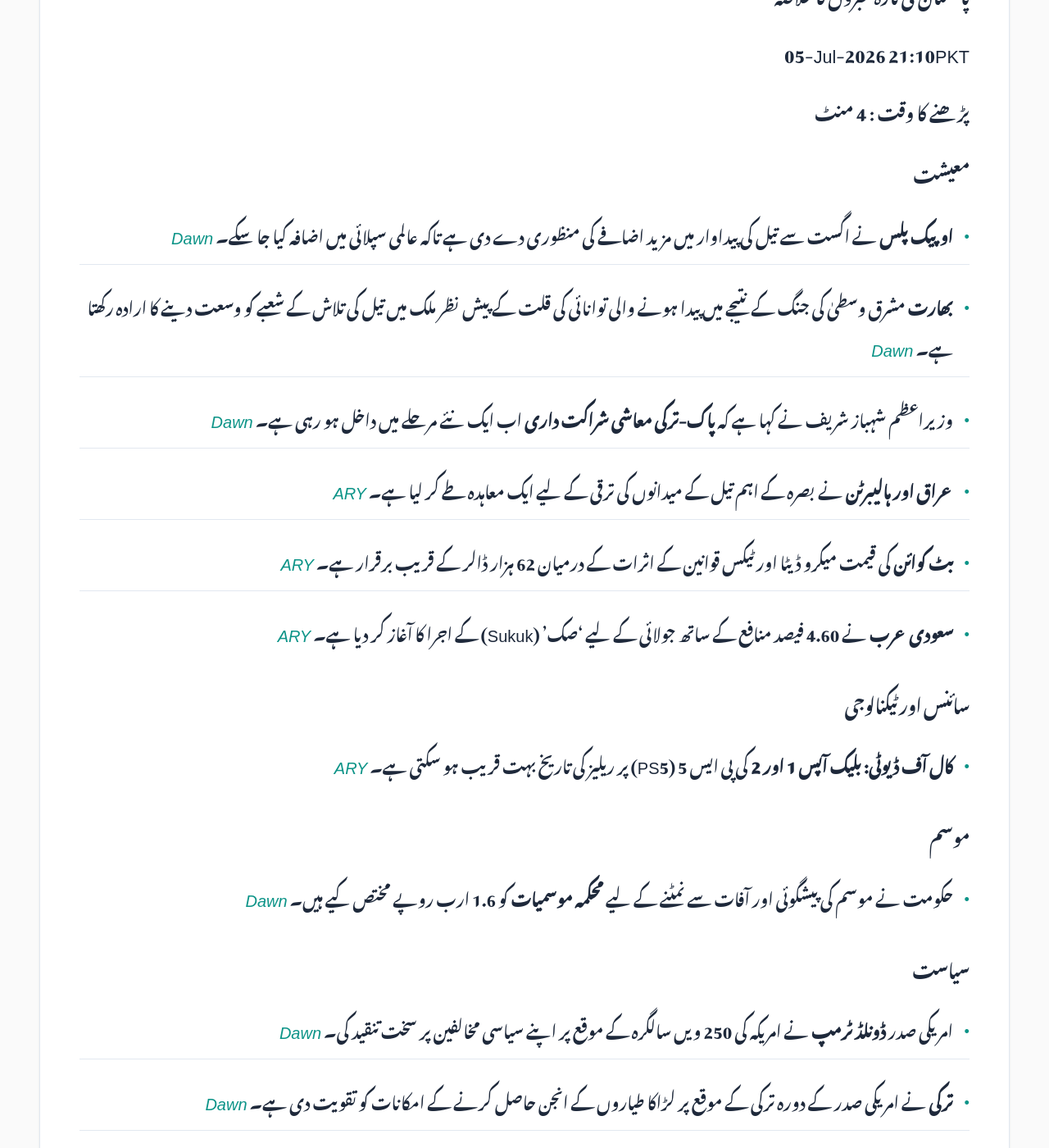
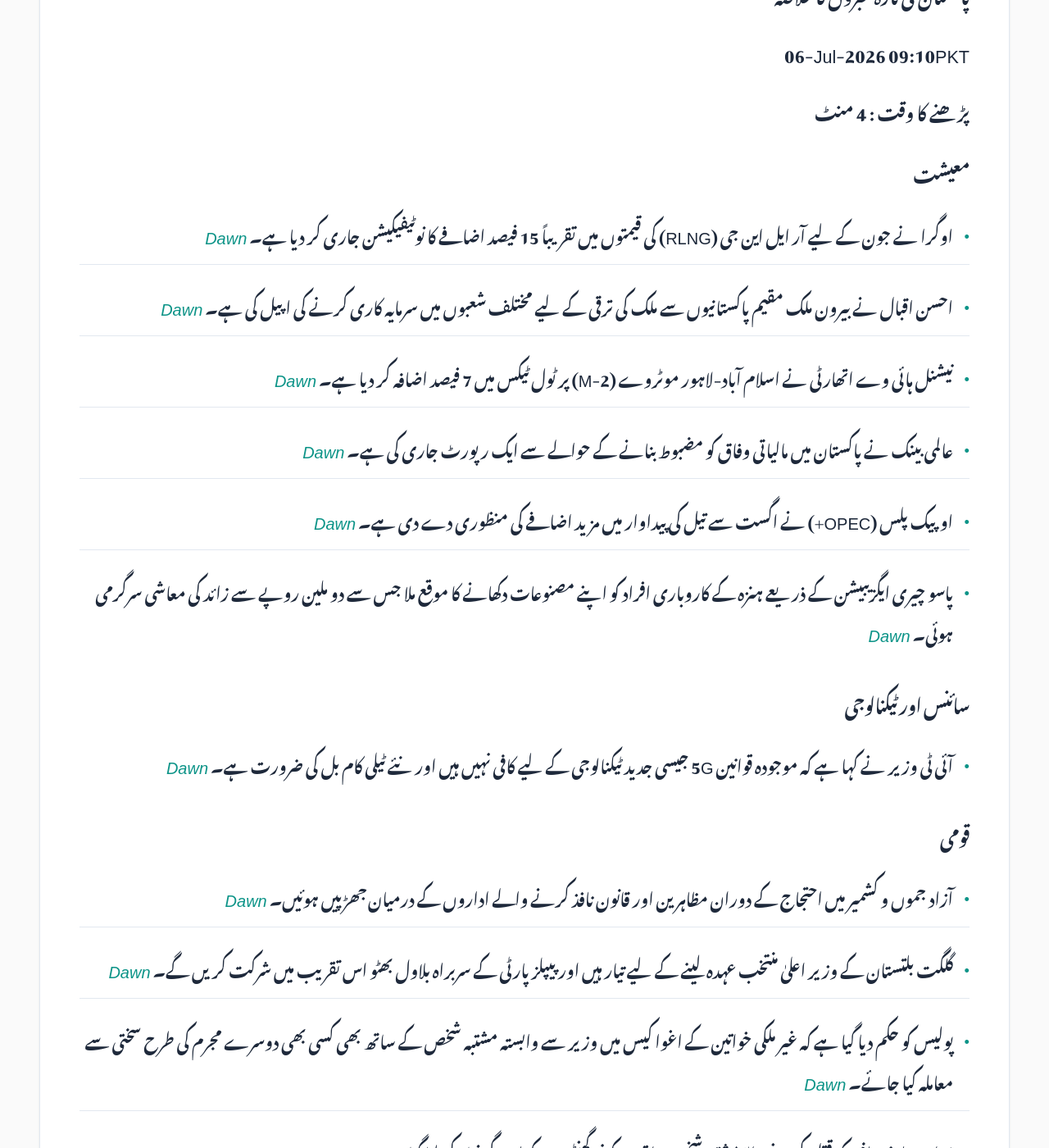
Before and after one commit to zsubzwary/news, a Jekyll site: the page built from ur/index.md, in a window 1280 px wide and 1400 px high, scrolled down 354 px. Shown: the whole window at 82% size. Built offline with Jekyll 4.4.1, drawn with Linux system fonts in a browser that asks for light colours; some web fonts are replaced; comment, search, counter and statistics services are not loaded; some of the changed text lies outside the part shown.

Commit message:
DateTime; 2026-07-06T04:10:10.339Z

```diff
--- a/ur/index.md
+++ b/ur/index.md
@@ -7,52 +7,46 @@ rtl: true
 
 پاکستان کی تازہ خبروں کا خلاصہ
 
- &lrm; 05-Jul-2026 21:10PKT
+ &lrm; 06-Jul-2026 09:10PKT
 
 پڑھنے کا وقت : 4 منٹ
 
 ### معیشت
-- **اوپیک پلس** نے اگست سے تیل کی پیداوار میں مزید اضافے کی منظوری دے دی ہے تاکہ عالمی سپلائی میں اضافہ کیا جا سکے۔ *[Dawn](https://www.dawn.com/news/2013159/opec-approves-further-oil-output-increase-as-hormuz-exports-start-to-recover)*
-- **بھارت** مشرق وسطیٰ کی جنگ کے نتیجے میں پیدا ہونے والی توانائی کی قلت کے پیش نظر ملک میں تیل کی تلاش کے شعبے کو وسعت دینے کا ارادہ رکھتا ہے۔ *[Dawn](https://www.dawn.com/news/2013136/india-eyes-oil-exploration-expansion-after-middle-east-war-shortages)*
-- وزیراعظم شہباز شریف نے کہا ہے کہ **پاک-ترکی معاشی شراکت داری** اب ایک نئے مرحلے میں داخل ہو رہی ہے۔ *[Dawn](https://www.dawn.com/news/2012929/two-hearts-with-one-soul-pm-shehbaz-says-pak-turkiye-economic-partnership-entering-a-new-phase)*
-- **عراق اور ہالیبرٹن** نے بصرہ کے اہم تیل کے میدانوں کی ترقی کے لیے ایک معاہدہ طے کر لیا ہے۔ *[ARY](https://arynews.tv/iraq-halliburton-sign-deal-to-develop-key-basra-oil-fields)*
-- **بٹ کوائن** کی قیمت میکرو ڈیٹا اور ٹیکس قوانین کے اثرات کے درمیان 62 ہزار ڈالر کے قریب برقرار ہے۔ *[ARY](https://arynews.tv/bitcoin-clings-to-62k-as-macro-data-tax-rules-and-capital-flows-converge)*
-- **سعودی عرب** نے 4.60 فیصد منافع کے ساتھ جولائی کے لیے 'صک' (Sukuk) کے اجرا کا آغاز کر دیا ہے۔ *[ARY](https://arynews.tv/saudi-arabia-opens-july-sah-savings-sukuk-issuance-with-4-60-return)*
+- اوگرا نے جون کے لیے آر ایل این جی (RLNG) کی قیمتوں میں تقریباً 15 فیصد اضافے کا نوٹیفیکیشن جاری کر دیا ہے۔ *[Dawn](https://www.dawn.com/news/2013262/ogra-notifies-15pc-increase-in-regasified-liquefied-natural-gas-price-for-june)*
+- احسن اقبال نے بیرون ملک مقیم پاکستانیوں سے ملک کی ترقی کے لیے مختلف شعبوں میں سرمایہ کاری کرنے کی اپیل کی ہے۔ *[Dawn](https://www.dawn.com/news/2013272/ahsan-iqbal-urges-diaspora-to-invest-in-their-countrys-growth)*
+- نیشنل ہائی وے اتھارٹی نے اسلام آباد-لاہور موٹروے (M-2) پر ٹول ٹیکس میں 7 فیصد اضافہ کر دیا ہے۔ *[Dawn](https://www.dawn.com/news/2013174/nha-increases-toll-tax-on-islamabad-lahore-m-2-motorway-by-7pc)*
+- عالمی بینک نے پاکستان میں مالیاتی وفاق کو مضبوط بنانے کے حوالے سے ایک رپورٹ جاری کی ہے۔ *[Dawn](https://www.dawn.com/news/2013286/world-bank-and-fiscal-distribution)*
+- اوپیک پلس (OPEC+) نے اگست سے تیل کی پیداوار میں مزید اضافے کی منظوری دے دی ہے۔ *[Dawn](https://www.dawn.com/news/2013159/opec-approves-further-oil-output-increase-as-hormuz-exports-start-to-recover)*
+- پاسو چیری ایگزیبیشن کے ذریعے ہنزہ کے کاروباری افراد کو اپنے مصنوعات دکھانے کا موقع ملا جس سے دو ملین روپے سے زائد کی معاشی سرگرمی ہوئی۔ *[Dawn](https://www.dawn.com/news/2013267/passu-cherry-show-gives-hunza-entrepreneurs-a-stage-to-showcase-wares)*
 
 ### سائنس اور ٹیکنالوجی
-- **کال آف ڈیوٹی: بلیک آپس 1 اور 2** کی پی ایس 5 (PS5) پر ریلیز کی تاریخ بہت قریب ہو سکتی ہے۔ *[ARY](https://arynews.tv/call-of-duty-black-ops-1-2-ps5-release-date-could-be-days-away)*
-
-### موسم
-- حکومت نے موسم کی پیشگوئی اور آفات سے نمٹنے کے لیے **محکمہ موسمیات** کو 1.6 ارب روپے مختص کیے ہیں۔ *[Dawn](https://www.dawn.com/news/2013152/what-initiatives-has-the-govt-planned-for-fy27-to-boost-weather-forecasting-early-warning-systems)*
-
-### سیاست
-- امریکی صدر **ڈونلڈ ٹرمپ** نے امریکہ کی 250 ویں سالگرہ کے موقع پر اپنے سیاسی مخالفین پر سخت تنقید کی۔ *[Dawn](https://www.dawn.com/news/2013124/trump-hails-us-blasts-communists-in-250th-anniversary-speech)*
-- **ترکی** نے امریکی صدر کے دورہ ترکی کے موقع پر لڑاکا طیاروں کے انجن حاصل کرنے کے امکانات کو تقویت دی ہے۔ *[Dawn](https://www.dawn.com/news/2013133/turkiye-eyes-f110-fighter-jet-engines-as-trump-comes-to-town)*
-- **ڈونلڈ ٹرمپ** نے یوکرین اور روس کے درمیان امن معاہدے میں مدد کرنے کی پیشکش کی ہے۔ *[ARY](https://arynews.tv/trump-offers-to-help-putin-find-deal-with-ukraine-also-speaks-with-zelenskiy)*
-- **آزاد کشمیر الیکشن کمیشن** نے انتخابات کے لیے امیدواروں کی حتمی فہرستیں جاری کر دی ہیں۔ *[ARY](https://arynews.tv/election-commission-issues-final-lists-of-candidates-for-ajk-elections)*
+- آئی ٹی وزیر نے کہا ہے کہ موجودہ قوانین 5G جیسی جدید ٹیکنالوجی کے لیے کافی نہیں ہیں اور نئے ٹیلی کام بل کی ضرورت ہے۔ *[Dawn](https://www.dawn.com/news/2013161/it-minister-stresses-proposed-telecom-bill-needed-as-existing-laws-insufficient-for-5g-other-modern-tech)*
 
 ### قومی
-- پولیس کو حکم دیا گیا ہے کہ **غیر ملکی خواتین کے اغوا** کے کیس میں وزیر سے منسلک مشتبہ شخص کے ساتھ بھی کسی بھی دوسرے مجرم کی طرح سلوک کیا جائے۔ *[Dawn](https://www.dawn.com/news/2013143/foreign-women-abduction-case-police-ordered-to-treat-minister-linked-suspect-like-any-other-criminal)*
-- **بلوچستان** میں مختلف واقعات میں 8 قبائلیوں اور ایک لڑکی کی ہلاکت واقع ہوئی ہے۔ *[Dawn](https://www.dawn.com/news/2013156/8-tribesmen-young-girl-killed-in-separate-incidents-in-balochistan)*
-- پاک فوج کی قیادت نے **کیرنل شیر خان** کی 27 ویں شہادت کی برسی پر انہیں خراج عقیدت پیش کیا۔ *[Dawn](https://www.dawn.com/news/2013139/hero-of-kargil-military-top-brass-pays-tribute-to-karnal-sher-khan-on-27th-martyrdom-anniversary)*
-- کراچی میں **گل پلازہ آگ** کے واقعے میں 11 سالہ لڑکے پر مقدمہ چلایا جائے گا۔ *[Dawn](https://www.dawn.com/news/2012992/11-year-old-to-face-trial-for-igniting-gul-plaza-fire-in-karachi)*
-- **جنوبی وزیرستان** میں کوڈکॉप्टर حملے میں 3 لڑکیاں ہلاک اور 4 دیگر افراد زخمی ہو گئے۔ *[Dawn](https://www.dawn.com/news/2013122/3-girls-killed-4-injured-in-suspected-quadcopter-attack-in-lower-south-waziristan)*
-- **اسلام آباد ہائی کورٹ** نے ججز کی خالی اسامیوں کے لیے تین نامزدگیاں فائنل کر لی ہیں۔ *[Dawn](https://www.dawn.com/news/2013054/ihc-finalises-three-nominees-for-judges-vacancies)*
-- **لاہور ہائی کورٹ** میں آئینی بنچوں کی تشکیل میں تاخیر کے خلاف ایک آئینی درخواست دائر کی گئی ہے۔ *[Dawn](https://www.dawn.com/news/2013072/lhc-moved-over-delay-in-setting-up-constitutional-benches)*
-- **شیرانی بس حادثے** کے معاملے میں پولیس نے ڈرائیور اور بس کمپنی کے مالکان کے خلاف ایف آئی آر درج کر لی ہے۔ *[Dawn](https://www.dawn.com/news/2013053/dead-driver-bus-owners-booked-in-sherani-bus-crash-case)*
-- **آزاد کشمیر** میں جے اے اے سی (JAAC) کے احتجاجی مظاہرے جاری ہیں، تاہم طویل مارچ کا امکان نہیں ہے۔ *[Dawn](https://www.dawn.com/news/2013051/no-long-marches-likely-as-jaac-eyes-fresh-demos-in-ajk)*
-- **آزاد کشمیر** میں پولیس کے چار اہلکار مبینہ طور پر جے اے اے سی کے ارکان کے ہاتھوں اغوا کر لیے گئے۔ *[ARY](https://arynews.tv/ajk-police-personnel-allegedly-abducted-by-jaac)*
-- **غیر ملکی خواتین** نے پاکستان کے دورے کے دوران اغوا، بھتہ خوری اور زیادتی کے بارے میں عدالتی بیان ریکارڈ کرایا۔ *[Dawn](https://www.dawn.com/news/2012950/two-foreign-women-detail-multi-day-ordeal-of-alleged-kidnapping-extortion-assault-during-pakistan-visit)*
+- آزاد جموں و کشمیر میں احتجاج کے دوران مظاہرین اور قانون نافذ کرنے والے اداروں کے درمیان جھڑپیں ہوئیں۔ *[Dawn](https://www.dawn.com/news/2013177/clashes-reported-from-ajk-as-jaac-holds-demonstrations)*
+- گلگت بلتستان کے وزیر اعلیٰ منتخب عہدہ لینے کے لیے تیار ہیں اور پیپلز پارٹی کے سربراہ بلاول بھٹو اس تقریب میں شرکت کریں گے۔ *[Dawn](https://www.dawn.com/news/2013260/cm-elect-to-take-oath-today-as-ppp-chief-bilawal-arrives-in-gilgit-baltistan)*
+- پولیس کو حکم دیا گیا ہے کہ غیر ملکی خواتین کے اغوا کیس میں وزیر سے وابستہ مشتبہ شخص کے ساتھ بھی کسی بھی دوسرے مجرم کی طرح سختی سے معاملہ کیا جائے۔ *[Dawn](https://www.dawn.com/news/2013143/foreign-women-abduction-case-police-ordered-to-treat-minister-linked-suspect-like-any-other-criminal)*
+- پی اے ایف افسر کو قتل کرنے والا مشتبہ شخص واقعہ کے نو گھنٹوں کے اندر گرفتار کر لیا گیا۔ *[Dawn](https://www.dawn.com/news/2013169/suspect-who-shot-paf-officer-dead-arrested-within-9-hours-islamabad-ig)*
+- بلوچستان میں الگ الگ واقعات میں آٹھ قبائلی اور ایک بچی ہلاک ہو گئے۔ *[Dawn](https://www.dawn.com/news/2013156/8-tribesmen-young-girl-killed-in-separate-incidents-in-balochistan)*
 
 ### بین الاقوامی
-- **وینزویلا** میں زلزلے کے نتیجے میں ہلاکتوں کی تعداد بڑھ کر تقریباً 3,000 ہو گئی ہے۔ *[Dawn](https://www.dawn.com/news/2013149/venezuela-quake-death-toll-rises-to-nearly-3000-foreign-rescue-teams-begin-winding-down-operations)*
-- **اسلام آباد** امریکہ اور ایران کے درمیان تکنیکی مذاکرات کی میزبانی کے لیے اہم مرکز بن رہا ہے۔ *[Dawn](https://www.dawn.com/news/2013076/islamabad-frontrunner-to-host-us-iran-talks)*
-- **ایران کے سپریم لیڈر** کی تدفین کے موقع پر ان کے تین بیٹوں نے شرکت کی۔ *[ARY](https://arynews.tv/ayatollah-ali-khamenei-funeral-mojtaba-khamenei-absent)*
+- نیتن یاہو کا دعویٰ ہے کہ لبنان کے بعض مسیحی دیہاتوں نے حزب اللہ سے بچنے کے لیے اسرائیل میں ضم ہونے کی خواہش ظاہر کی ہے۔ *[Dawn](https://www.dawn.com/news/2013293/netanyahu-claims-christians-in-lebanon-sought-israeli-annexation)*
+- سندھ کے پانی کے حوالے سے پاک بھارت پانی کا معاہدہ (IWT) ایک اہم دوراہے پر کھڑا ہے۔ *[Dawn](https://www.dawn.com/news/2013273/comment-indus-waters-treaty-at-a-strategic-crossroads-part-i)*
+- یوکرین کے شہر کییو پر روسی حملے میں سات افراد ہلاک ہو گئے ہیں۔ *[ARY](https://arynews.tv/russian-attack-on-kyiv-kills-seven-hits-apartments-other-buildings)*
 
 ### کھیل
-- **بابر اعظم** کو ویسٹ انڈیز اور انگلینڈ کے دوروں کے لیے ٹیسٹ اسکواڈ کا کپتان مقرر کر دیا گیا ہے۔ *[Dawn](https://www.dawn.com/news/2013127/babar-azam-named-captain-of-west-indies-england-test-squads)*
+- انگلینڈ نے میکسیکو کو شکست دے کر فٹ بال ورلڈ کپ کے کوارٹر فائنل میں جگہ بنا لی ہے۔ *[Dawn](https://www.dawn.com/news/2013329/ten-man-england-survive-mexico-comeback-to-reach-fifa-world-cup-quarter-finals)* *[ARY](https://arynews.tv/bellingham-powers-10-man-england-into-world-cup-quarters)*
+- امریکی صدر ٹرمپ کی مداخلت کے بعد فیفا نے کھلاڑی بالوگون کو ورلڈ کپ میچ کھیلنے کی اجازت دے دی ہے۔ *[Dawn](https://www.dawn.com/news/2013238/fifa-makes-unprecedented-u-turn-following-trump-intervention-to-clear-balogun-for-us-belgium-world-cup-clash)* *[ARY](https://arynews.tv/fifa-clear-us-star-balogun-to-play-in-world-cup-after-trump-call)*
+- النرويج نے برازیل کو ہرا کر ورلڈ کپ کے کوارٹر فائنل میں رسائی حاصل کر لی ہے۔ *[Dawn](https://www.dawn.com/news/2013250/haaland-knocks-brazil-out-of-fifa-world-cup-as-norway-reach-quarters)* *[ARY](https://arynews.tv/haaland-shines-as-norway-knock-out-brazil)*
+- نوواک جوکوچ نے ومبلڈن میں ریکارڈ توڑتے ہوئے کوارٹر فائنل میں جگہ بنائی ہے۔ *[Dawn](https://www.dawn.com/news/2013167/djokovic-makes-wimbledon-history-to-reach-quarter-finals)*
+- بابر اعظم کو ویسٹ انڈیز اور انگلینڈ کے دوروں کے لیے ٹیسٹ ٹیم کا کپتان مقرر کر دیا گیا ہے۔ *[Dawn](https://www.dawn.com/news/2013127/babar-azam-named-captain-of-west-indies-england-test-squads)*
+- نیمار نے بین الاقوامی فٹ بال سے ریٹائرمنٹ کا اعلان کر دیا ہے۔ *[ARY](https://arynews.tv/neymar-retires-from-international-football-after-brazils-world-cup-exit)*
+- شاہین آفریدی کو ٹیم سے نکالے جانے کی اصل وجہ سامنے آگئی ہے۔ *[ARY](https://arynews.tv/shaheen-afridi-dropped-the-real-reason-revealed)*
+
+### صحت
+- کراچی کے ولیکا ہسپتال میں کم از کم 78 بچے ایچ آئی وی (HIV) سے متاثر پائے گئے ہیں۔ *[Dawn](https://www.dawn.com/news/2013230/sindh-minister-confirms-78-children-infected-with-hiv-at-karachis-valika-hospital)*
 
 ### دیگر
-- کراچی کے ایک نجی چڑیا گھر سے حالت زار میں موجود **شیر کو ریسکیو** کر کے سینکچری منتقل کر دیا گیا ہے۔ *[Dawn](https://www.dawn.com/news/2012996/lion-kept-at-private-karachi-zoo-in-poor-condition-rescued-moved-to-sanctuary)*
-- اداکار **عامر خان** نے گوری سپریٹ سے تیسری بار شادی کر لی ہے۔ *[ARY](https://arynews.tv/aamir-khan-ties-the-knot-with-gauri-spratt-for-the-third-time)*
-- ایک **نومولود بچے** کو مردہ قرار دے کر ڈیتھ سرٹیفکیٹ جاری کر دیا گیا، جبکہ وہ بعد میں زندہ پایا گیا۔ *[ARY](https://arynews.tv/newborn-declared-dead-death-certificate-issued)*
+- لیام ہیمسورتھ اور گبریلا بروکس نے ٹیلر سوفت کی شادی میں شرکت کی۔ *[ARY](https://arynews.tv/liam-hemsworth-gabriella-brooks-enjoy-at-taylor-swift-wedding)*
+- ایڈم سینڈلر نے ٹیلر سوفت اور ٹریوس کیلسی کو شادی کے حوالے سے مشورہ دیا۔ *[ARY](https://arynews.tv/adam-sandler-gives-sweet-marriage-tip-to-taylor-swift-travis-kelce)*
+- شہزادہ ہیری اور میگن مارکل کے دوست نے کنگ چارلس سے ملاقات کے بارے میں بات کی۔ *[ARY](https://arynews.tv/prince-harry-meghan-markles-friend-speaks-on-archie-and-lilibet-meeting-king-charles)*
```
